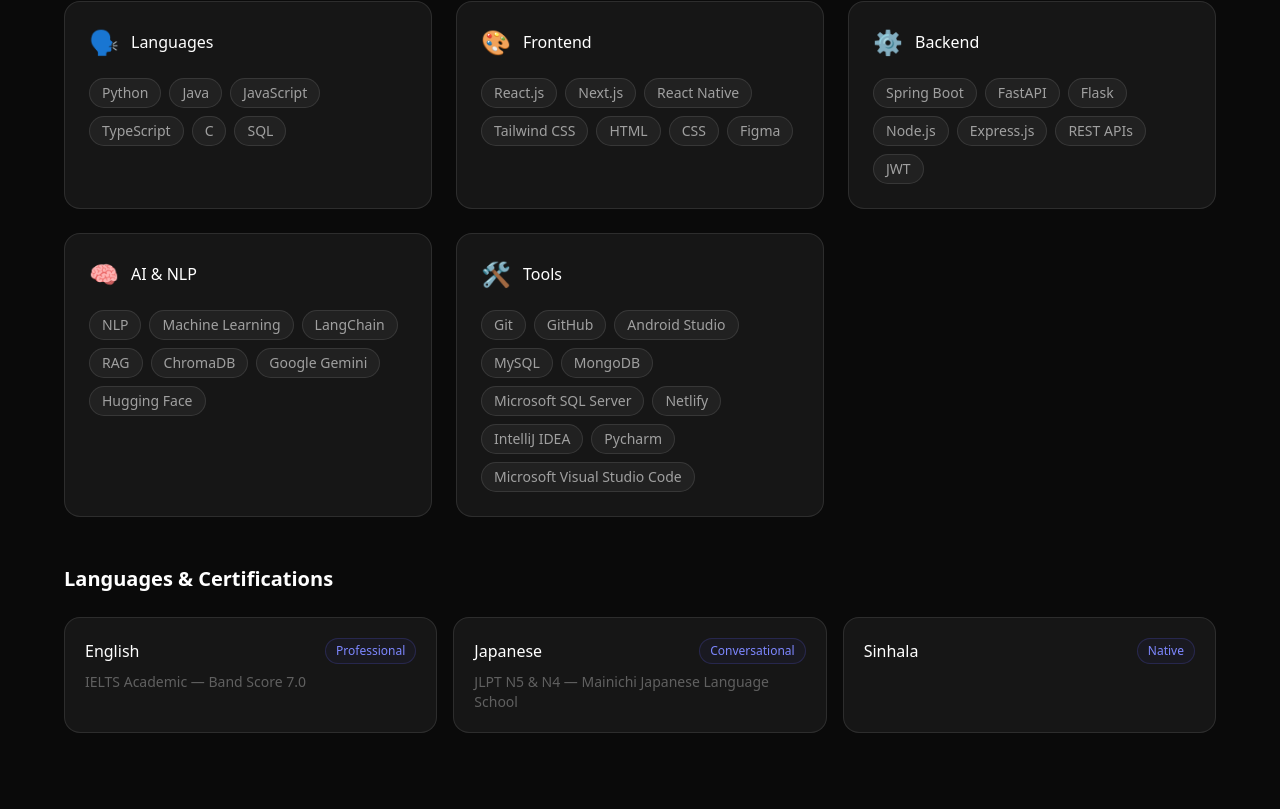
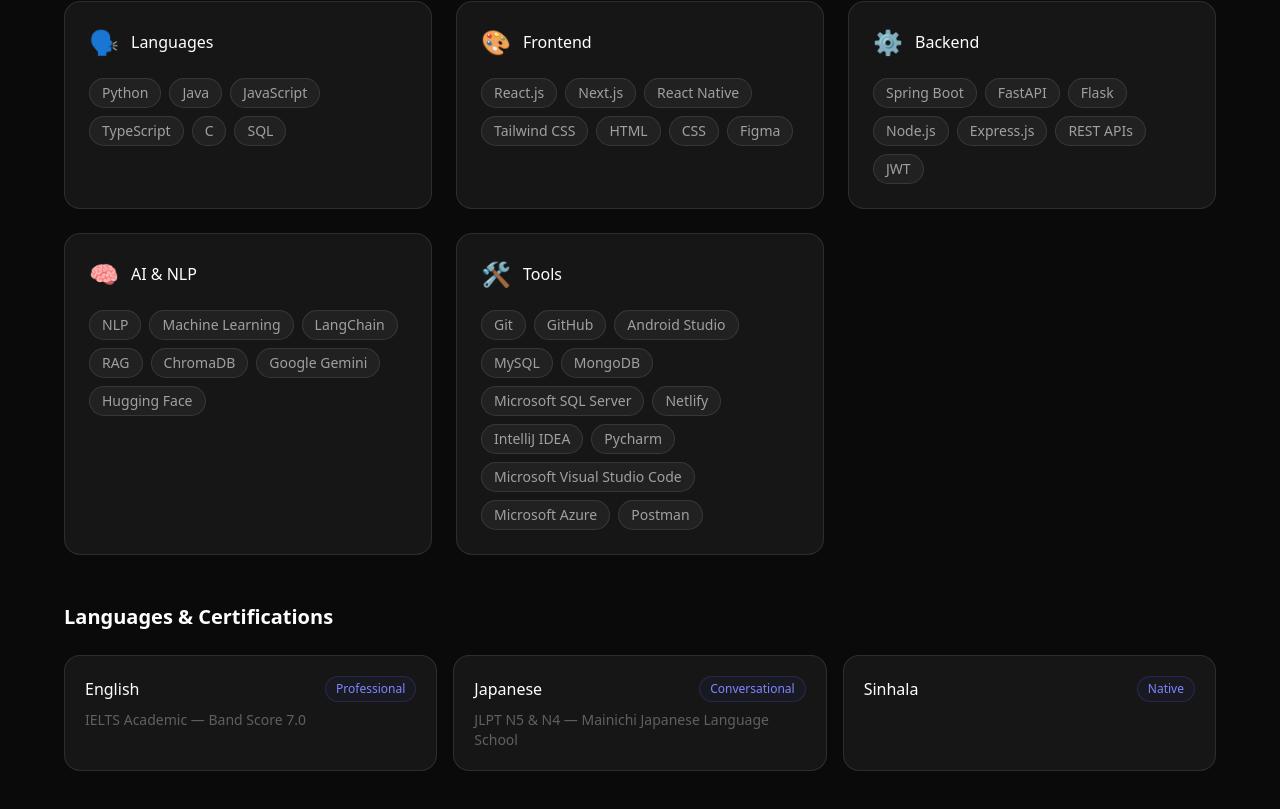
Before and after one commit to pubudini-rathnayake/portfolio, a Next.js app: page / in a window 1280 px wide. Shown: the part 1869-2678 px from the top of the page. Built offline with nearby package versions, Linux system fonts and the light colour scheme.

Commit message:
Updating tools section

```diff
--- a/data/portfolio.ts
+++ b/data/portfolio.ts
@@ -57,6 +57,8 @@
       "IntelliJ IDEA",
       "Pycharm",
       "Microsoft Visual Studio Code",
+      "Microsoft Azure",
+      "Postman",
     ],
   },
 
```
